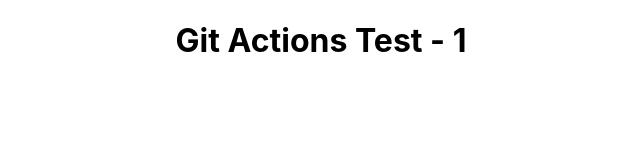
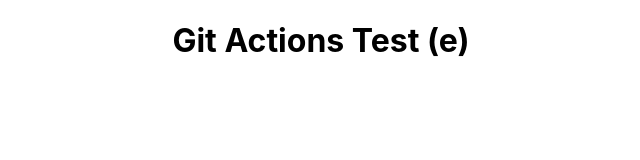
Before and after one commit to tymkovych-kateryna/app-name, a React (Create React App) app: page / in a window 1280 px wide. Shown: the top 160 px of the page, without its empty margins (319-959 px from the left). Built offline with nearby package versions, Linux system fonts and the light colour scheme.

Commit message:
express test

```diff
--- a/src/App.js
+++ b/src/App.js
@@ -3,7 +3,7 @@ import "./App.css";
 function App() {
   return (
     <div className="App">
-      <h1>Git Actions Test - 1</h1>
+      <h1>Git Actions Test (e)</h1>
     </div>
   );
 }
```
